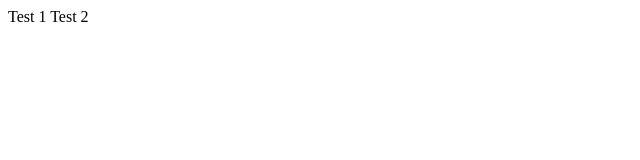
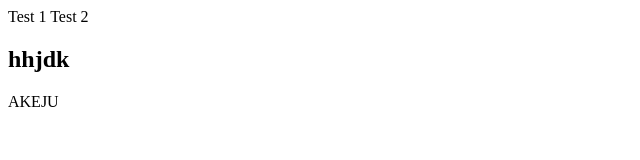
Before and after one commit to spyatmycode/test_repo, a plain HTML site: page index.html in a window 1280 px wide. Shown: the whole page, without its empty margins (0-640 px from the left). Drawn offline with Linux system fonts and the light colour scheme.

Commit message:
Fix(index.html): addded update

```diff
--- a/index.html
+++ b/index.html
@@ -11,6 +11,10 @@
 
     Test 1
     Test 2
+    <h2>hhjdk</h2>
+    <section>
+        AKEJU
+    </section>
 
 </body>
 </html>
```
